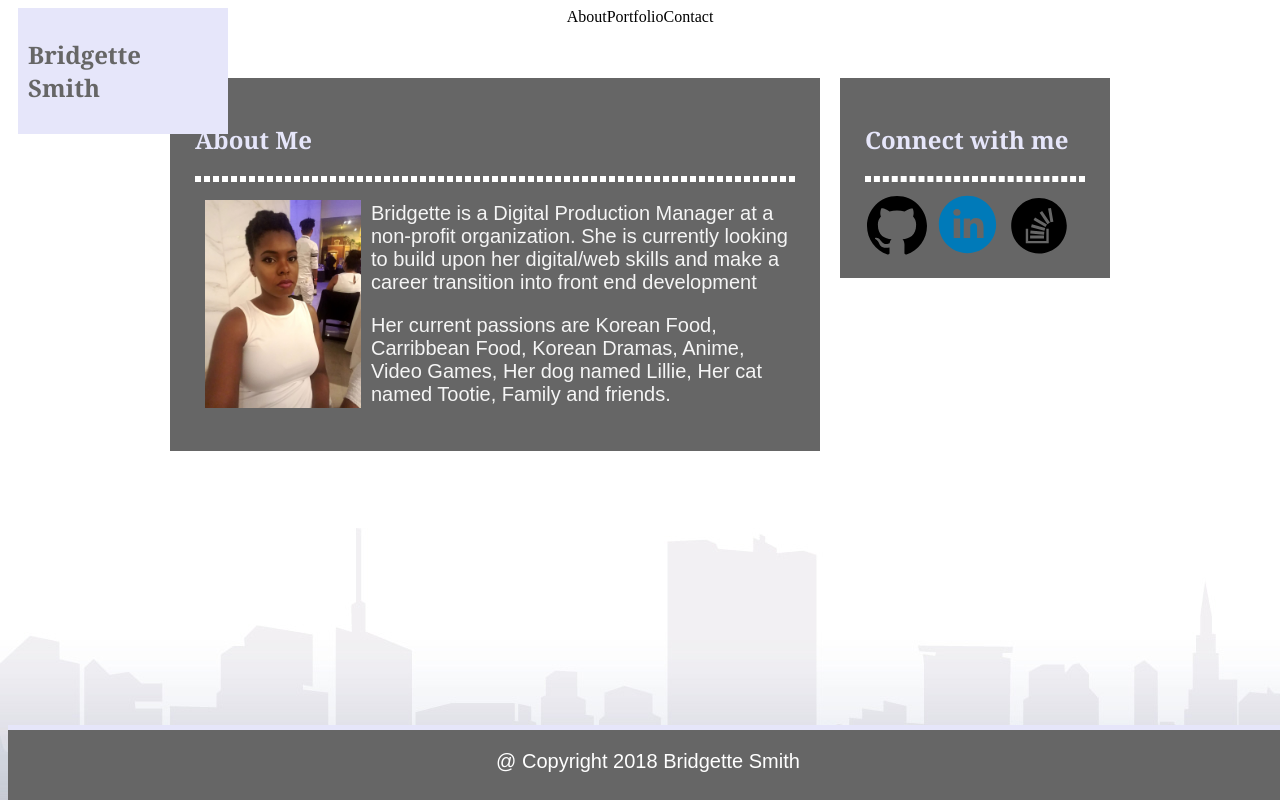
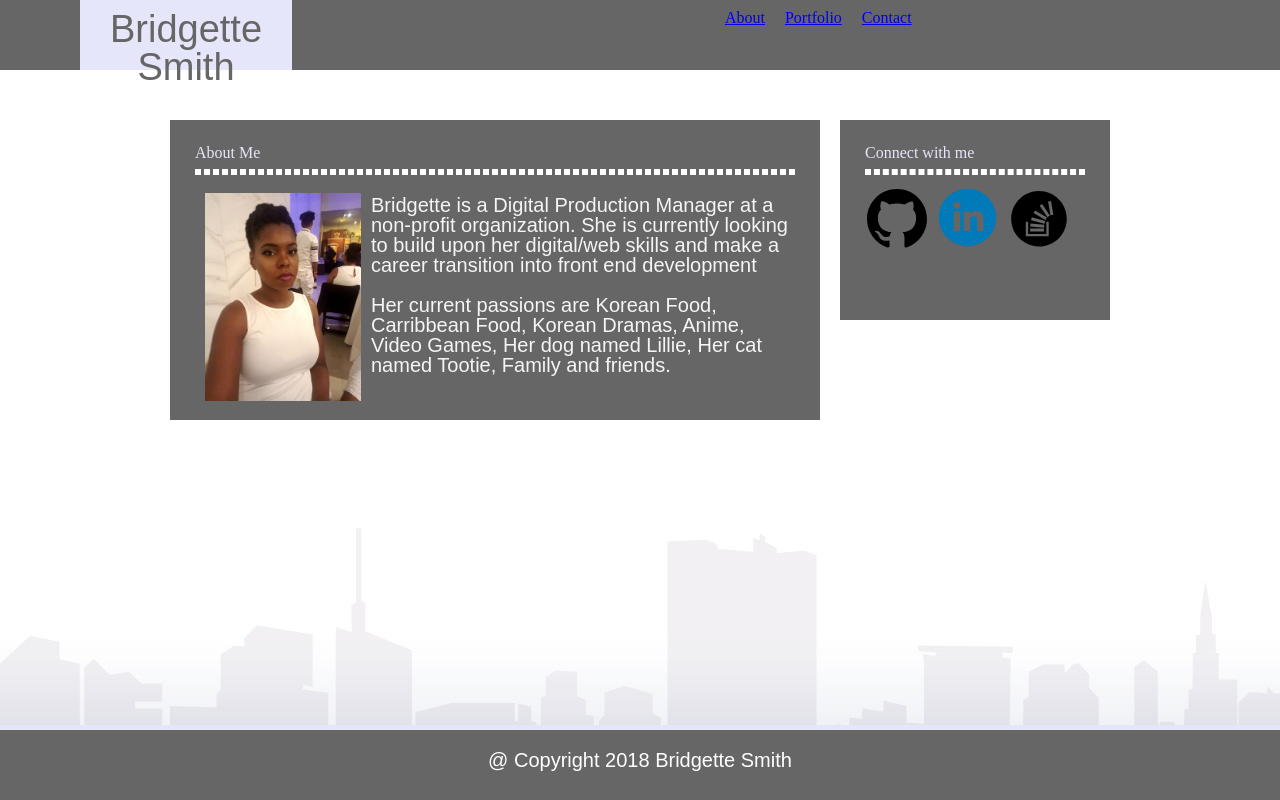
Before and after one commit to Bridgette300/Basic-Portfolio, a plain HTML site: page index.html in a window 1280 px wide. Drawn offline with Linux system fonts and the light colour scheme.

Commit message:
fix the top navigation

```diff
--- a/assets/css/style.css
+++ b/assets/css/style.css
@@ -50,13 +50,32 @@ background-color: #666666;
     position: relative;
     height: 70px;
     background-color: white;
+    top: 0;
+    width: 100%;
+    background-color: #666666;
+    margin-bottom: 50px;
+}
+
+.buttons {
+    display: flex;
+    justify-content: space-around;
+    position: absolute;
+    right: 28%;
+    top: 0;
+
+}
+
+.buttons div {
+    padding: 10px;
+
 }
 
 .name {
     position: absolute;
     left: 0;
     top: 0;
-    margin-left: 10px;
+    margin-left: 80px;
+    height: 50px;
     width: 15%;
     background-color: lavender;
     font-family: 'Georgia', Times, Times New Roman, serif;
@@ -64,10 +83,12 @@ background-color: #666666;
     padding: 10px;
 }
 
-.buttons {
-    display: flex;
-    justify-content: space-around;
+.name h1 {
+    font-size: 38px;
+    font-family: fantasy;
+    text-align: center;
 }
+
 
 .articleContainer {
    padding: 25px;
@@ -96,3 +117,7 @@ p {
     font-family: 'Arial', 'Helvetica Neue', Helvetica, sans-serif;
     font-size: 20px;
 }
+.headings2 {
+
+
+}
--- a/index.html
+++ b/index.html
@@ -6,8 +6,8 @@
 <title>Bridgette's Portfolio</title>
 <meta name="viewport" content="width=device-width, initial-scale=1">
 <link rel="stylesheet" type="text/css" media="screen" href="./assets/css/style.css" />
-<!--
-<link rel="stylesheet" type="text/css" media="screen" href="./assets/css/reset.css" /> -->
+
+<link rel="stylesheet" type="text/css" media="screen" href="./assets/css/reset.css" />
 </head>
 <body class="main">
 <nav class="nav">
@@ -15,9 +15,9 @@
     <h1>Bridgette Smith</h1>
   </div>
   <div class="buttons">
-    <div>About</div>
-    <div>Portfolio</div>
-    <div>Contact</div>
+    <div><a href="index.com">About</a></div>
+    <div><a href="portfolio.com">Portfolio</a></div>
+    <div><a href="contact.com">Contact</a></div>
   </div>
 </nav>
 <section class="wrapper">
```
